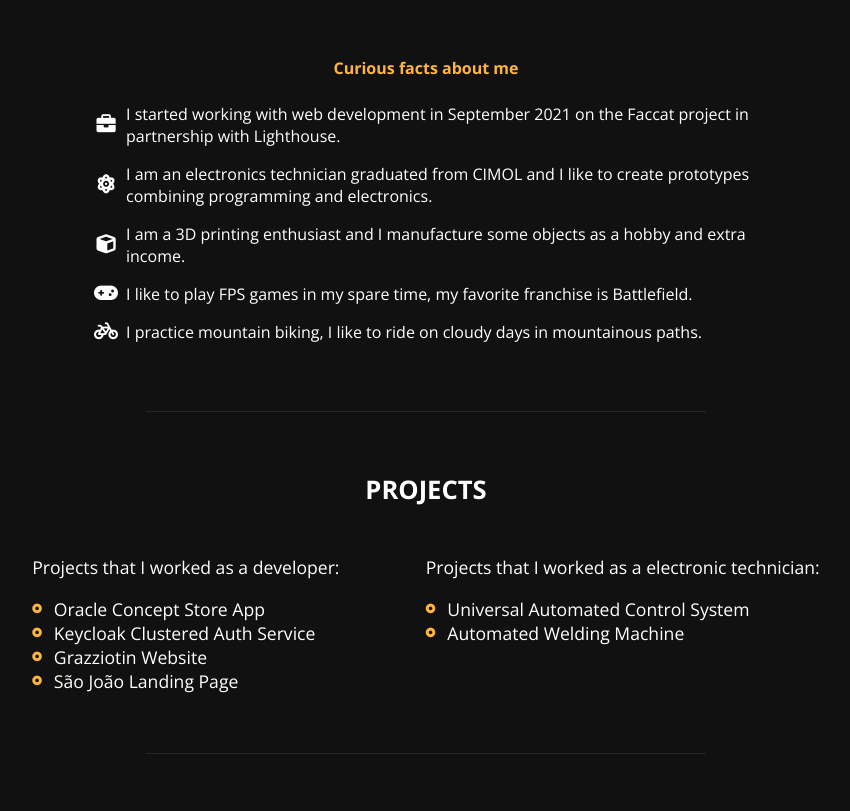
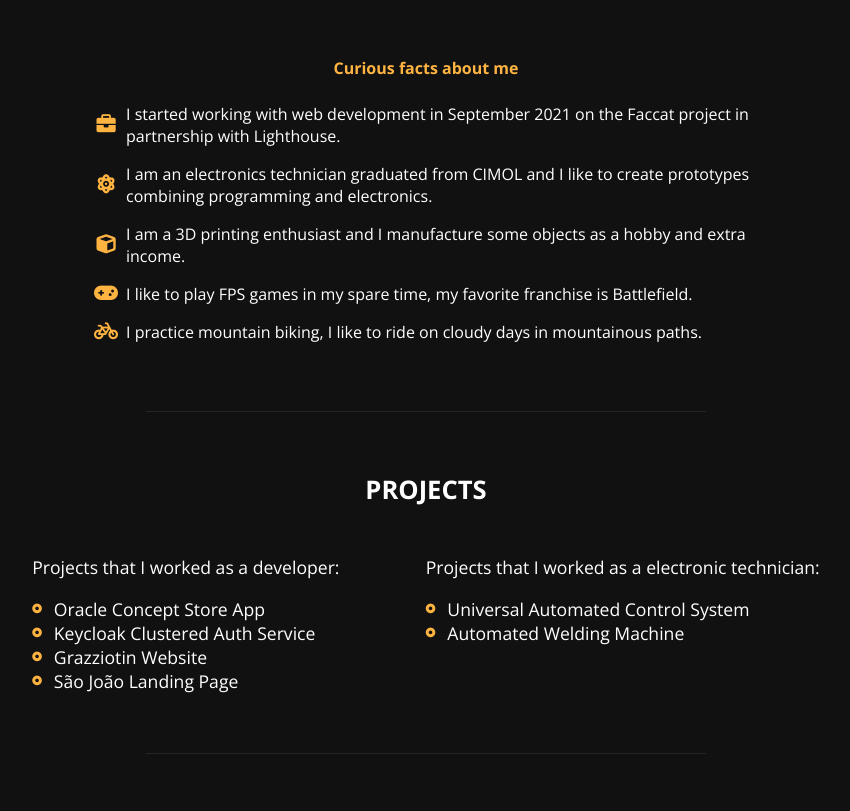
Before and after one commit to passosleo/about-me, a plain HTML site: page public/index.html in a window 1280 px wide. Shown: the part 855-1666 px from the top of the page, without its empty margins (214-1064 px from the left). Drawn offline with nearby package versions, Linux system fonts and the light colour scheme.

Commit message:
fix: icon colors

```diff
--- a/public/assets/css/main.css
+++ b/public/assets/css/main.css
@@ -143,6 +143,7 @@ header span {
 }
 
 .icon-wrapper i {
+  color: #ffb442;
   font-size: 1.2rem;
 }
 
```
